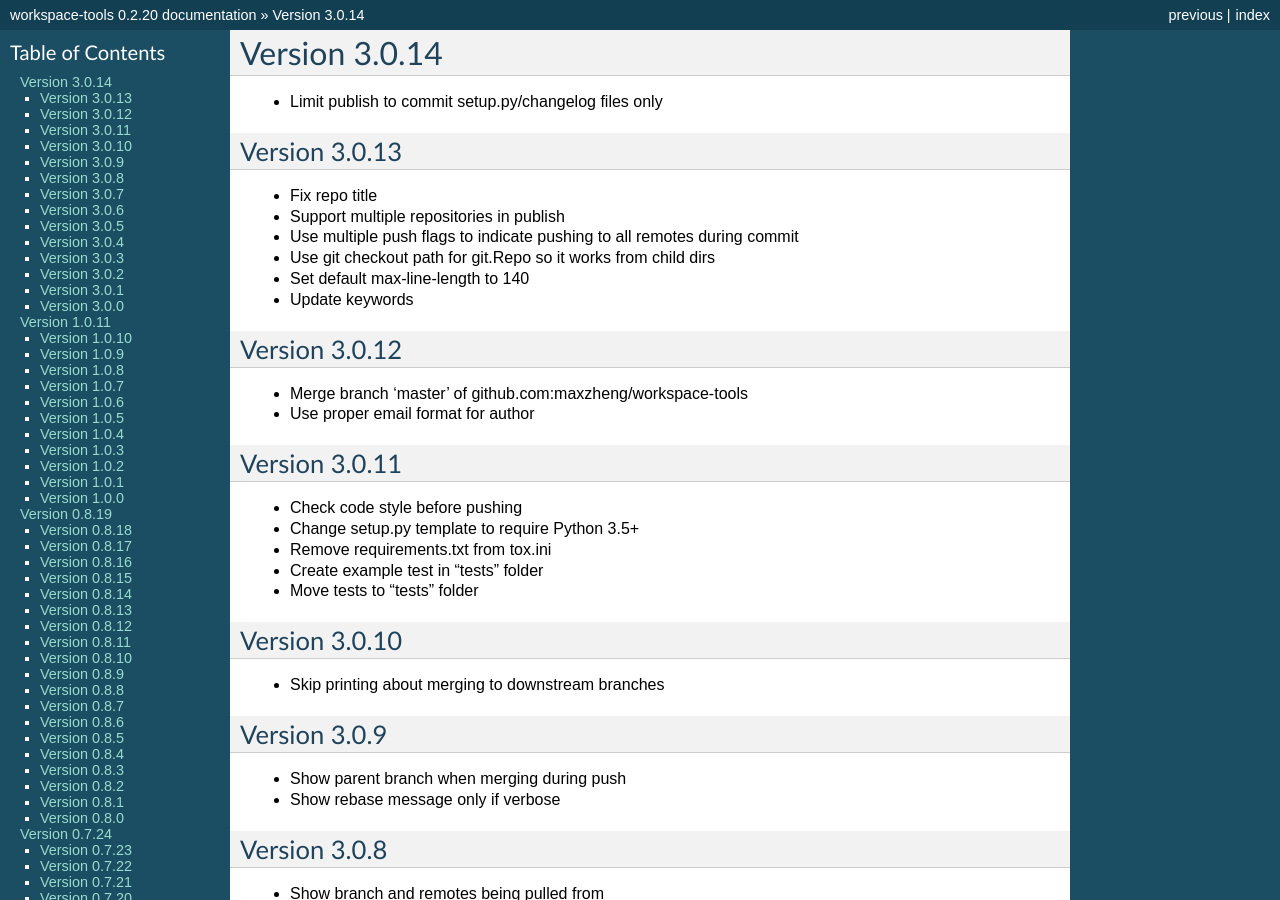
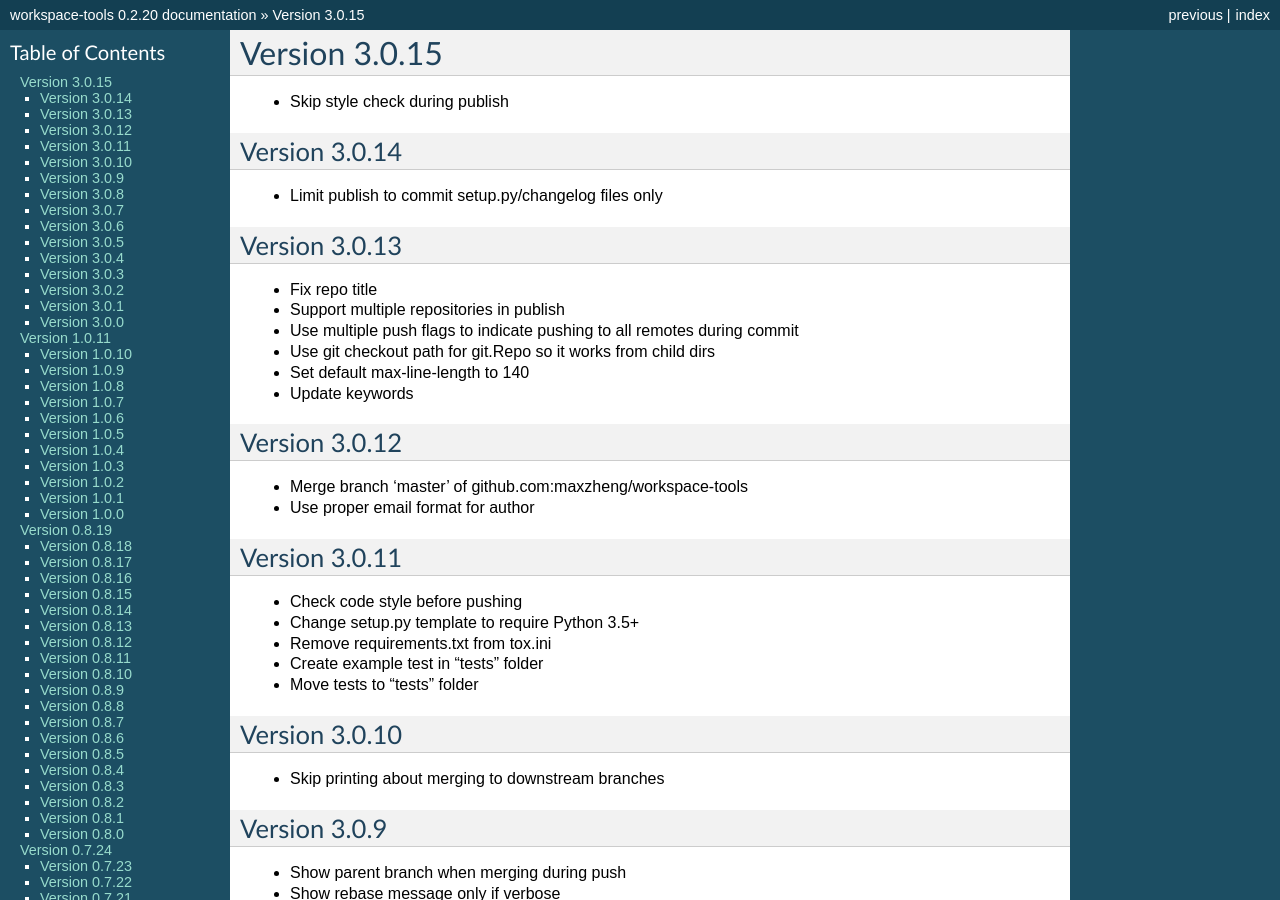
Before and after one commit to maxzheng/workspace-tools, a Sphinx documentation site: the page built from docs/CHANGELOG.rst, in a window 1280 px wide and 900 px high. Built offline with Sphinx 7.4.7, drawn with Linux system fonts in a browser that asks for light colours; some of the changed text lies outside the part shown.

Commit message:
Publish version 3.0.15

```diff
--- a/docs/CHANGELOG.rst
+++ b/docs/CHANGELOG.rst
@@ -1,5 +1,10 @@
+Version 3.0.15
+================================================================================
+
+* Skip style check during publish
+
 Version 3.0.14
-================================================================================
+--------------------------------------------------------------------------------
 
 * Limit publish to commit setup.py/changelog files only
 
--- a/setup.py
+++ b/setup.py
@@ -10,7 +10,7 @@ def find_files(path):
 
 setuptools.setup(
   name='workspace-tools',
-  version='3.0.14',
+  version='3.0.15',
 
   author='Max Zheng',
   author_email='maxzheng.os@gmail.com',
```
